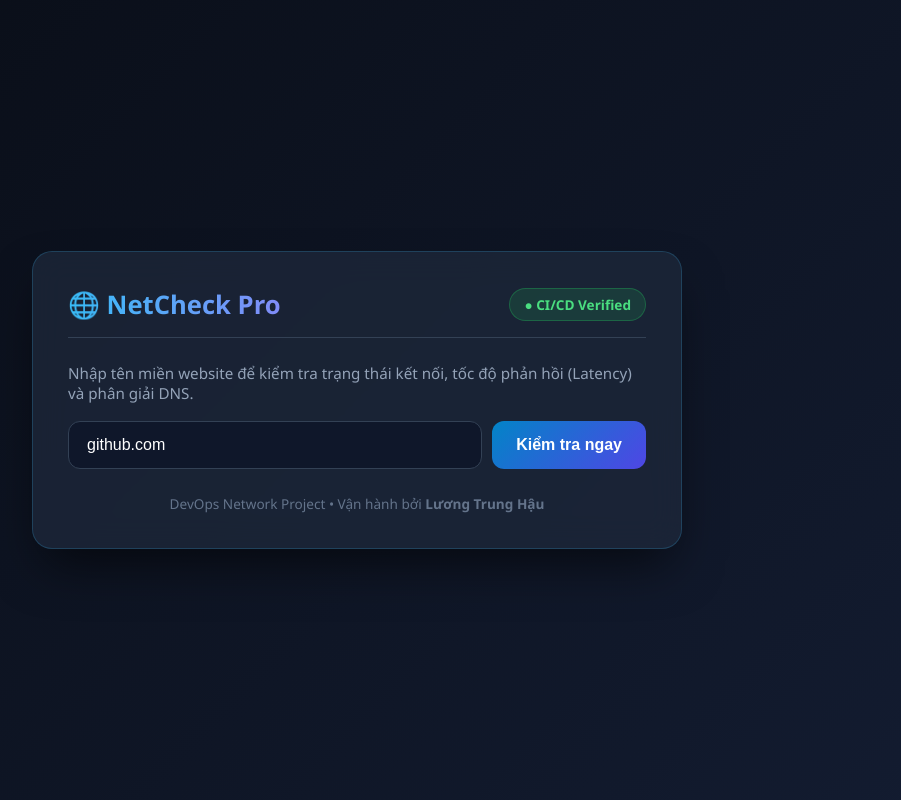
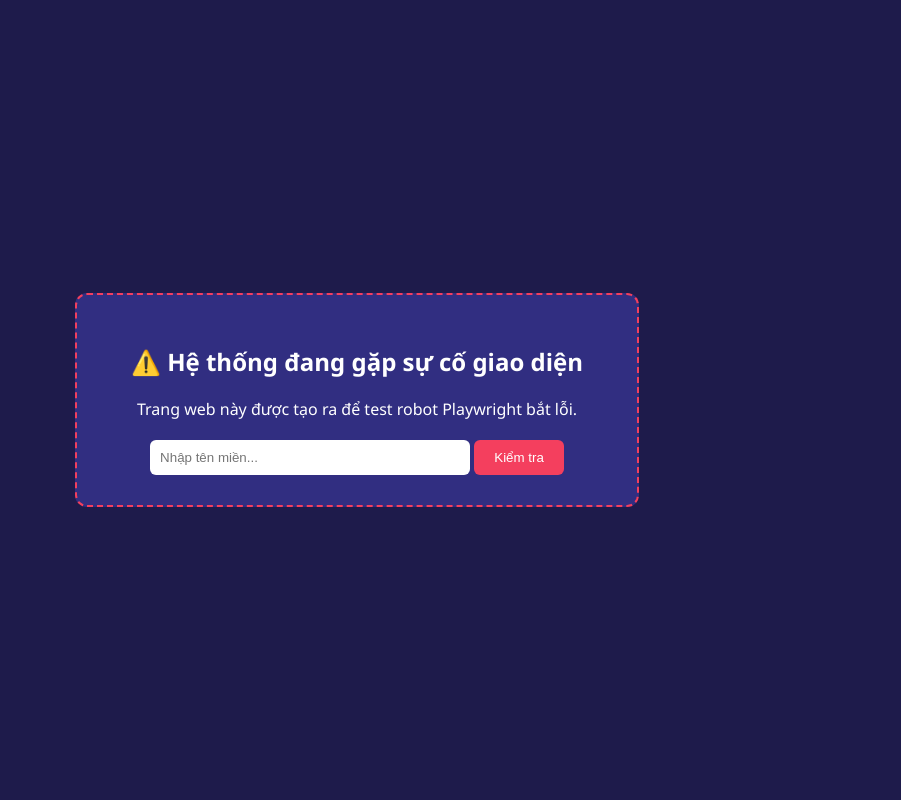
Before and after one commit to luongtrunghau/devops-network, a plain HTML site: page app/index.html in a window 1280 px wide. Shown: the whole page, without its empty margins (283-1184 px from the left). Drawn offline with Linux system fonts and the light colour scheme.

Commit message:
Feat: Auto-capture error screenshot and send photo to Telegram

```diff
--- a/app/index.html
+++ b/app/index.html
@@ -3,195 +3,69 @@
 <head>
     <meta charset="UTF-8">
     <meta name="viewport" content="width=device-width, initial-scale=1.0">
-    <title>NetCheck Pro | Công cụ Kiểm tra Mạng & DevOps</title>
+    <title>NetCheck Pro | Phiên bản Lỗi Giao Diện</title>
     <style>
-        * { margin: 0; padding: 0; box-sizing: border-box; }
         body {
-            font-family: 'Segoe UI', system-ui, sans-serif;
-            background: linear-gradient(135deg, #090d16, #131c31);
-            color: #f8fafc;
-            min-height: 100vh;
+            font-family: 'Segoe UI', sans-serif;
+            background-color: #1e1b4b;
+            color: white;
             display: flex;
             justify-content: center;
             align-items: center;
-            padding: 20px;
+            height: 100vh;
+            margin: 0;
         }
-        .dashboard {
-            background: rgba(30, 41, 59, 0.75);
-            backdrop-filter: blur(16px);
-            border: 1px solid rgba(56, 189, 248, 0.2);
-            border-radius: 20px;
-            padding: 35px;
-            max-width: 650px;
-            width: 100%;
-            box-shadow: 0 25px 50px -12px rgba(0, 0, 0, 0.6);
-        }
-        .header {
-            display: flex;
-            justify-content: space-between;
-            align-items: center;
-            margin-bottom: 25px;
-            border-bottom: 1px solid #334155;
-            padding-bottom: 15px;
-        }
-        .header h1 {
-            font-size: 1.6rem;
-            background: linear-gradient(to right, #38bdf8, #818cf8);
-            -webkit-background-clip: text;
-            -webkit-text-fill-color: transparent;
-        }
-        .status-badge {
-            background: rgba(34, 197, 94, 0.15);
-            color: #4ade80;
-            border: 1px solid rgba(34, 197, 94, 0.3);
-            padding: 6px 14px;
-            border-radius: 20px;
-            font-size: 0.85rem;
-            font-weight: 600;
-        }
-        .search-box {
-            display: flex;
-            gap: 10px;
-            margin-bottom: 25px;
+        .broken-box {
+            background: #312e81;
+            padding: 30px;
+            border-radius: 12px;
+            border: 2px dashed #f43f5e;
+            width: 500px;
+            text-align: center;
         }
         input {
-            flex: 1;
-            background: #0f172a;
-            border: 1px solid #334155;
-            color: white;
-            padding: 14px 18px;
-            border-radius: 12px;
-            font-size: 1rem;
-            outline: none;
-            transition: border-color 0.2s;
+            padding: 10px;
+            width: 60%;
+            border-radius: 6px;
+            border: none;
         }
-        input:focus { border-color: #38bdf8; }
         button {
-            background: linear-gradient(135deg, #0284c7, #4f46e5);
+            padding: 10px 20px;
+            background: #f43f5e;
             color: white;
             border: none;
-            padding: 14px 24px;
-            border-radius: 12px;
-            font-size: 1rem;
-            font-weight: 600;
+            border-radius: 6px;
             cursor: pointer;
-            transition: opacity 0.2s;
         }
-        button:hover { opacity: 0.9; }
-        .result-card {
-            background: #0f172a;
-            border: 1px solid #1e293b;
-            border-radius: 14px;
-            padding: 20px;
-            display: none;
-        }
-        .result-card.active { display: block; }
-        .metric-grid {
-            display: grid;
-            grid-template-columns: repeat(3, 1fr);
-            gap: 15px;
-            margin-top: 15px;
-        }
-        .metric {
-            background: rgba(30, 41, 59, 0.6);
-            padding: 12px;
-            border-radius: 10px;
-            text-align: center;
-        }
-        .metric-label { color: #94a3b8; font-size: 0.8rem; margin-bottom: 5px; }
-        .metric-value { font-size: 1.1rem; font-weight: bold; color: #38bdf8; }
-        .online { color: #4ade80 !important; }
-        .offline { color: #f87171 !important; }
-        .footer {
-            margin-top: 25px;
-            text-align: center;
-            color: #64748b;
-            font-size: 0.85rem;
+
+        /* BẪY 1: Lỗi giao diện Mobile - Ẩn nút bấm khi màn hình nhỏ */
+        @media (max-width: 600px) {
+            #checkBtn {
+                display: none !important;
+            }
         }
     </style>
 </head>
 <body>
-    <div class="dashboard">
-        <div class="header">
-            <h1>🌐 NetCheck Pro</h1>
-            <span class="status-badge">● CI/CD Verified</span>
+    <div class="broken-box">
+        <h2>⚠️ Hệ thống đang gặp sự cố giao diện</h2>
+        <p>Trang web này được tạo ra để test robot Playwright bắt lỗi.</p>
+
+        <div style="margin-top: 20px;">
+            <input type="text" id="domainInput" placeholder="Nhập tên miền...">
+            <button id="checkBtn" onclick="brokenFunction()">Kiểm tra</button>
         </div>
 
-        <p style="color: #94a3b8; margin-bottom: 18px; font-size: 0.95rem;">
-            Nhập tên miền website để kiểm tra trạng thái kết nối, tốc độ phản hồi (Latency) và phân giải DNS.
-        </p>
-
-        <div class="search-box">
-            <input type="text" id="domainInput" placeholder="Ví dụ: google.com, github.com..." value="github.com">
-            <button id="checkBtn" onclick="checkWebsite()">Kiểm tra ngay</button>
-        </div>
-
-        <div id="resultBox" class="result-card">
-            <div style="display: flex; justify-content: space-between; align-items: center;">
-                <strong id="targetDomain" style="font-size: 1.1rem;">github.com</strong>
-                <span id="statusText" class="online">● Đang hoạt động (Online)</span>
-            </div>
-            <div class="metric-grid">
-                <div class="metric">
-                    <div class="metric-label">Phản hồi (Latency)</div>
-                    <div class="metric-value" id="latencyVal">-- ms</div>
-                </div>
-                <div class="metric">
-                    <div class="metric-label">Địa chỉ IP (DNS)</div>
-                    <div class="metric-value" id="ipVal">--.--.--.--</div>
-                </div>
-                <div class="metric">
-                    <div class="metric-label">Giao thức</div>
-                    <div class="metric-value">HTTPS / DNS</div>
-                </div>
-            </div>
-        </div>
-
-        <div class="footer">
-            DevOps Network Project &bull; Vận hành bởi <strong>Lương Trung Hậu</strong>
-        </div>
+        <!-- BẪY 3: Thiếu class 'active' khi bấm nên robot đợi mãi không thấy kết quả -->
+        <div id="resultBox" style="display: none;">Kết quả</div>
     </div>
 
     <script>
-        async function checkWebsite() {
-            const input = document.getElementById('domainInput').value.trim().replace(/^https?:\/\//, '').split('/')[0];
-            if (!input) return alert('Vui lòng nhập tên miền!');
+        // BẪY 2: Cố tình bắn lỗi ngầm ra Console ngay khi mở trang
+        console.error("CRITICAL ERROR: Không thể kết nối tới cơ sở dữ liệu cấu hình!");
 
-            const resultBox = document.getElementById('resultBox');
-            const statusText = document.getElementById('statusText');
-            const latencyVal = document.getElementById('latencyVal');
-            const ipVal = document.getElementById('ipVal');
-
-            document.getElementById('targetDomain').innerText = input;
-            resultBox.classList.add('active');
-            statusText.innerText = '⏳ Đang quét...';
-            statusText.className = '';
-            latencyVal.innerText = '...';
-            ipVal.innerText = '...';
-
-            const startTime = performance.now();
-            try {
-                // Sử dụng Google Public DNS API để phân giải tên miền thật
-                const response = await fetch(`https://dns.google/resolve?name=${input}&type=A`);
-                const data = await response.json();
-                const endTime = performance.now();
-                const ping = Math.round(endTime - startTime);
-
-                if (data.Status === 0 && data.Answer) {
-                    const ipRecord = data.Answer.find(ans => ans.type === 1);
-                    statusText.innerText = '● Hoạt động tốt (Online)';
-                    statusText.className = 'online';
-                    latencyVal.innerText = `${ping} ms`;
-                    ipVal.innerText = ipRecord ? ipRecord.data : 'Cloud/CDN';
-                } else {
-                    throw new Error('Không tìm thấy bản ghi DNS');
-                }
-            } catch (error) {
-                statusText.innerText = '✖ Không thể truy cập (Offline)';
-                statusText.className = 'offline';
-                latencyVal.innerText = 'Timeout';
-                ipVal.innerText = 'N/A';
-            }
+        function brokenFunction() {
+            alert("Nút này đã bị hỏng chức năng!");
         }
     </script>
 </body>
```
Also changed, not shown: test_app.mjs (+23 -24 lines), 1 other file.
